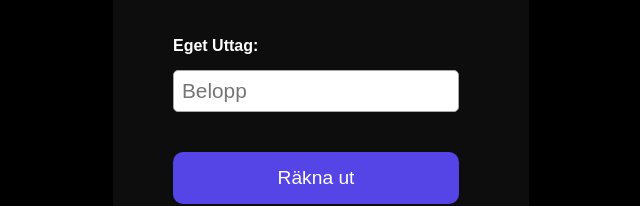
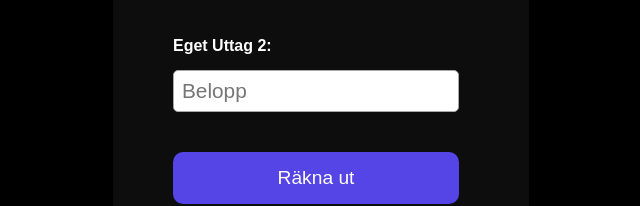
Before and after one commit to simfrisk/taxcal, a plain HTML site: page index.html in a window 1280 px wide. Shown: the part 289-495 px from the top of the page, 319-959 px from the left. Drawn offline with Linux system fonts and the light colour scheme.

Commit message:
testing 1

```diff
--- a/Style/taxCal.css
+++ b/Style/taxCal.css
@@ -1,5 +1,5 @@
 body {
-  background-color: rgb(0, 0, 0);
+  background-color: rgb(0, 0, 1);
   color: white;
 
   display: flex;
@@ -8,7 +8,7 @@ body {
   justify-content: center;
   height: 100dvh;
 
-  font-family:Arial, Helvetica, sans-serif;
+  font-family: Arial, Helvetica, sans-serif;
 }
 
 #main {
--- a/index.html
+++ b/index.html
@@ -13,7 +13,7 @@
   <div id="main">
     <h1 id="title">Skatträknare</h1>
 
-    <label id="label" for="inputUttag">Eget Uttag:</label>
+    <label id="label" for="inputUttag">Eget Uttag 2:</label>
     <input id="inputUttag" type="text" placeholder="Belopp" />
 
 
```
